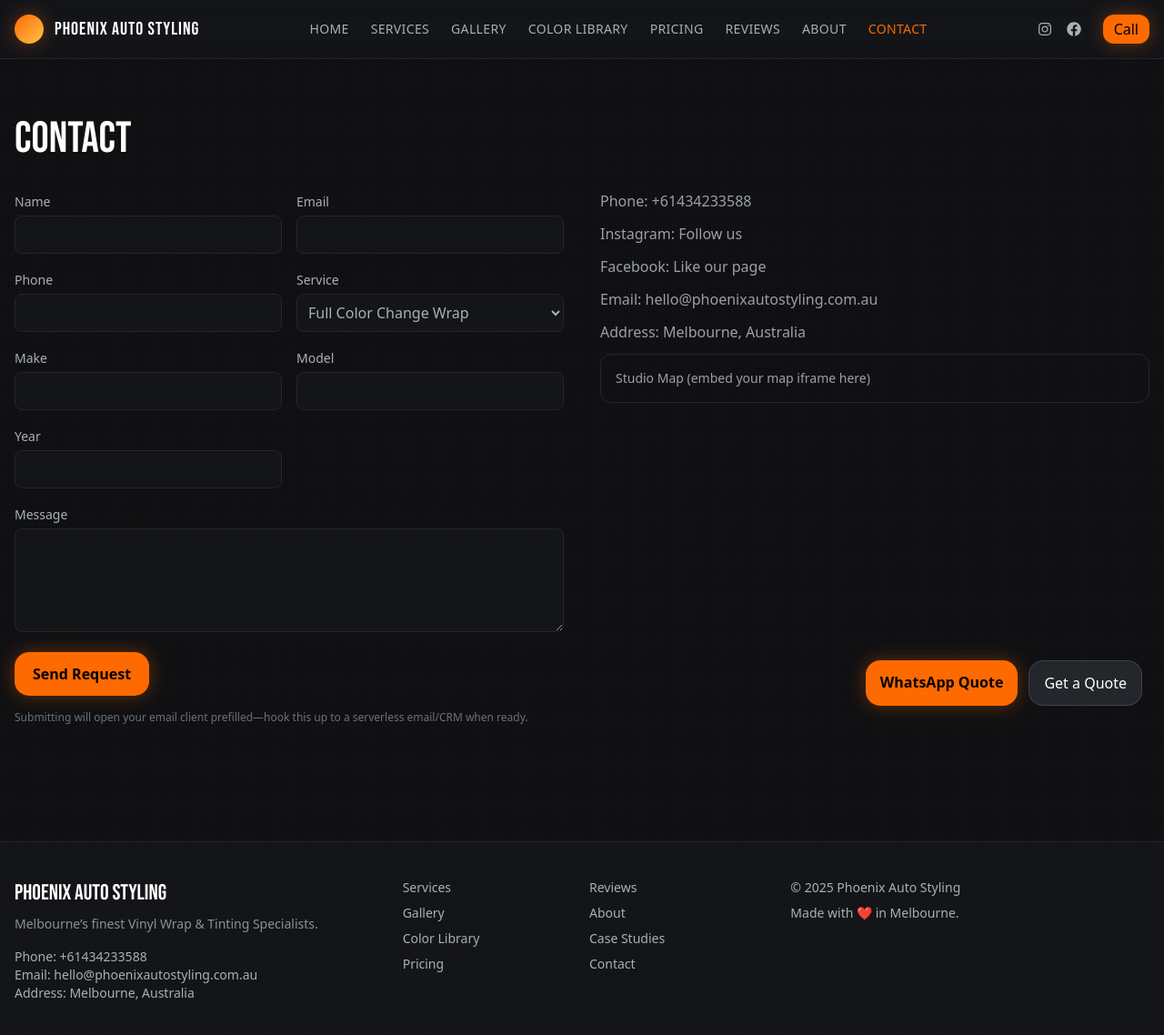
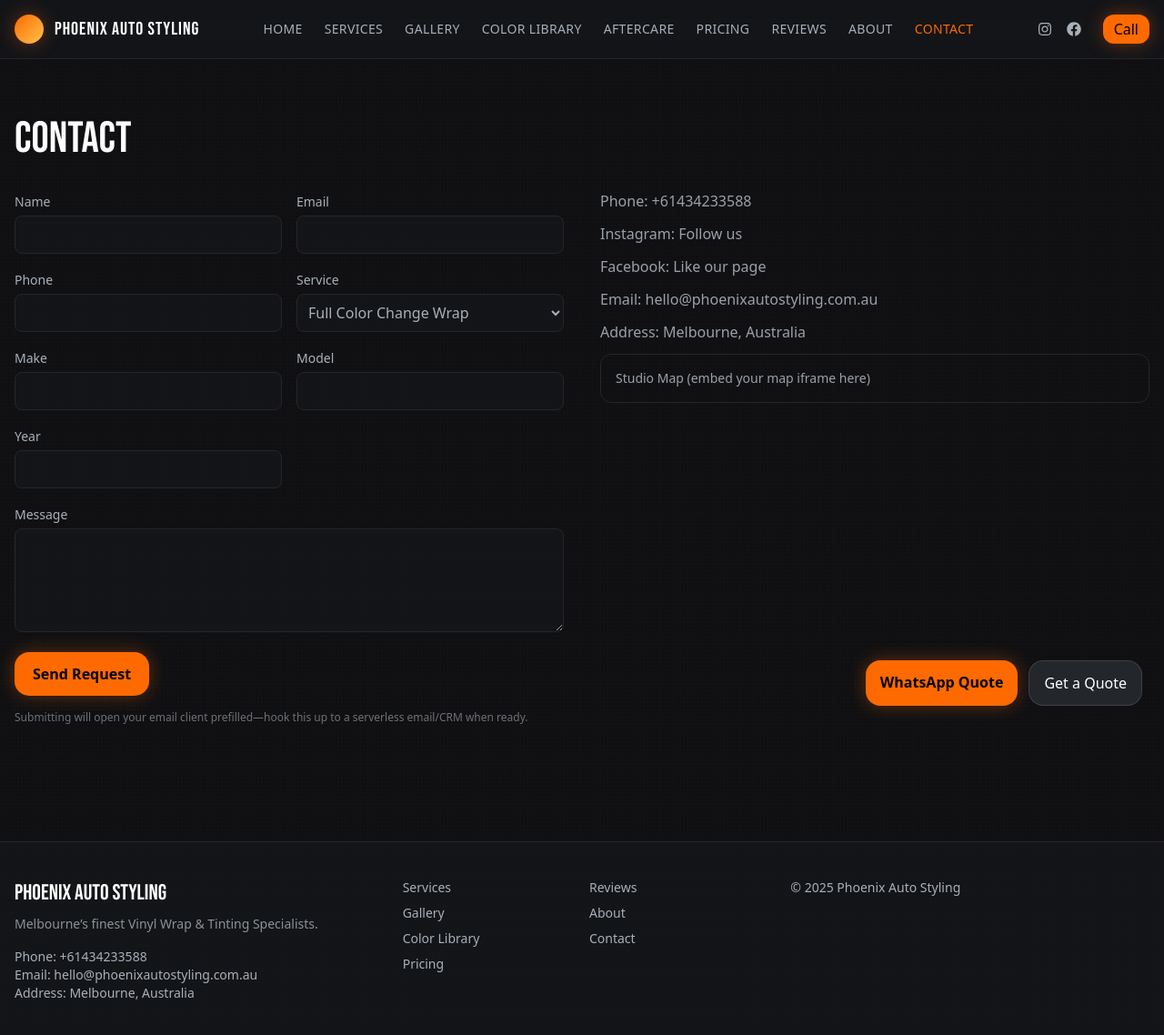
Before and after one commit to PrateekChauhan0194/phoenix-auto-styling, a React (Vite) app: page /contact in a window 1280 px wide. Shown: the top 1138 px of the page at 91% size. Built offline with nearby package versions, Linux system fonts and the light colour scheme.

Commit message:
feat: Update Footer and Navbar components with minor adjustments

```diff
--- a/src/components/Footer.tsx
+++ b/src/components/Footer.tsx
@@ -8,8 +8,8 @@ export default function Footer() {
         <div>
           <div className="font-heading text-2xl text-white">Phoenix Auto Styling</div>
           <p className="text-sm mt-2 text-silver/80">Melbourne’s finest Vinyl Wrap & Tinting Specialists.</p>
-          <p className="text-sm mt-4">Phone: <a className="hover:text-ember" href={"tel:"+site.phone}>{site.phone}</a></p>
-          <p className="text-sm">Email: <a className="hover:text-ember" href={"mailto:"+site.email}>{site.email}</a></p>
+          <p className="text-sm mt-4">Phone: <a className="hover:text-ember" href={"tel:" + site.phone}>{site.phone}</a></p>
+          <p className="text-sm">Email: <a className="hover:text-ember" href={"mailto:" + site.email}>{site.email}</a></p>
           <p className="text-sm">Address: {site.address}</p>
         </div>
         <div className="grid grid-cols-2 gap-4">
@@ -22,13 +22,12 @@ export default function Footer() {
           <div className="space-y-2">
             <Link to="/reviews" className="block hover:text-ember text-sm">Reviews</Link>
             <Link to="/about" className="block hover:text-ember text-sm">About</Link>
-            <Link to="/case-studies" className="block hover:text-ember text-sm">Case Studies</Link>
+            {/* <Link to="/case-studies" className="block hover:text-ember text-sm">Case Studies</Link> */}
             <Link to="/contact" className="block hover:text-ember text-sm">Contact</Link>
           </div>
         </div>
         <div className="text-sm">
           <p>© {new Date().getFullYear()} Phoenix Auto Styling</p>
-          <p className="mt-2">Made with ❤️ in Melbourne.</p>
         </div>
       </div>
     </footer>
--- a/src/components/Navbar.tsx
+++ b/src/components/Navbar.tsx
@@ -7,6 +7,7 @@ const nav = [
   { to: '/services', label: 'Services' },
   { to: '/gallery', label: 'Gallery' },
   { to: '/color-library', label: 'Color Library' },
+  { to: '/aftercare', label: 'Aftercare' },
   { to: '/pricing', label: 'Pricing' },
   { to: '/reviews', label: 'Reviews' },
   { to: '/about', label: 'About' },
@@ -24,15 +25,15 @@ export default function Navbar() {
           </Link>
           <nav className="hidden md:flex items-center gap-6">
             {nav.map(n => (
-              <NavLink key={n.to} to={n.to} className={({isActive}) =>
+              <NavLink key={n.to} to={n.to} className={({ isActive }) =>
                 'text-sm uppercase tracking-wide hover:text-ember transition ' + (isActive ? 'text-ember' : 'text-silver')}>
                 {n.label}
               </NavLink>
             ))}
           </nav>
           <div className="flex items-center gap-4">
-            <a href={site.instagram} target="_blank" rel="noreferrer" className="hover:text-ember"><FaInstagram/></a>
-            <a href={site.facebook} target="_blank" rel="noreferrer" className="hover:text-ember"><FaFacebook/></a>
+            <a href={site.instagram} target="_blank" rel="noreferrer" className="hover:text-ember"><FaInstagram /></a>
+            <a href={site.facebook} target="_blank" rel="noreferrer" className="hover:text-ember"><FaFacebook /></a>
             <a href="tel:+61434233588" className="ml-2 px-3 py-1 rounded-xl bg-ember text-black font-medium shadow-glow hover:scale-105 transition">
               Call
             </a>
```
